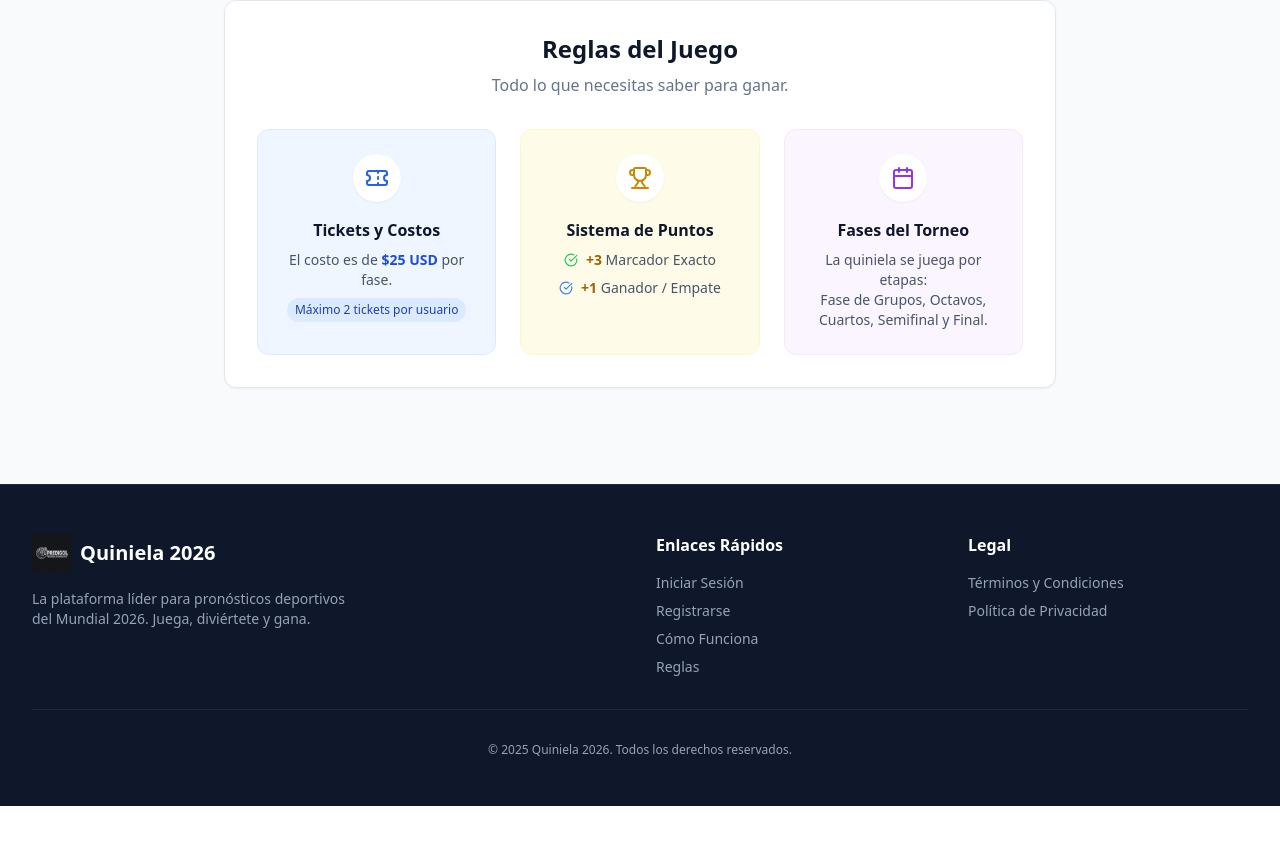
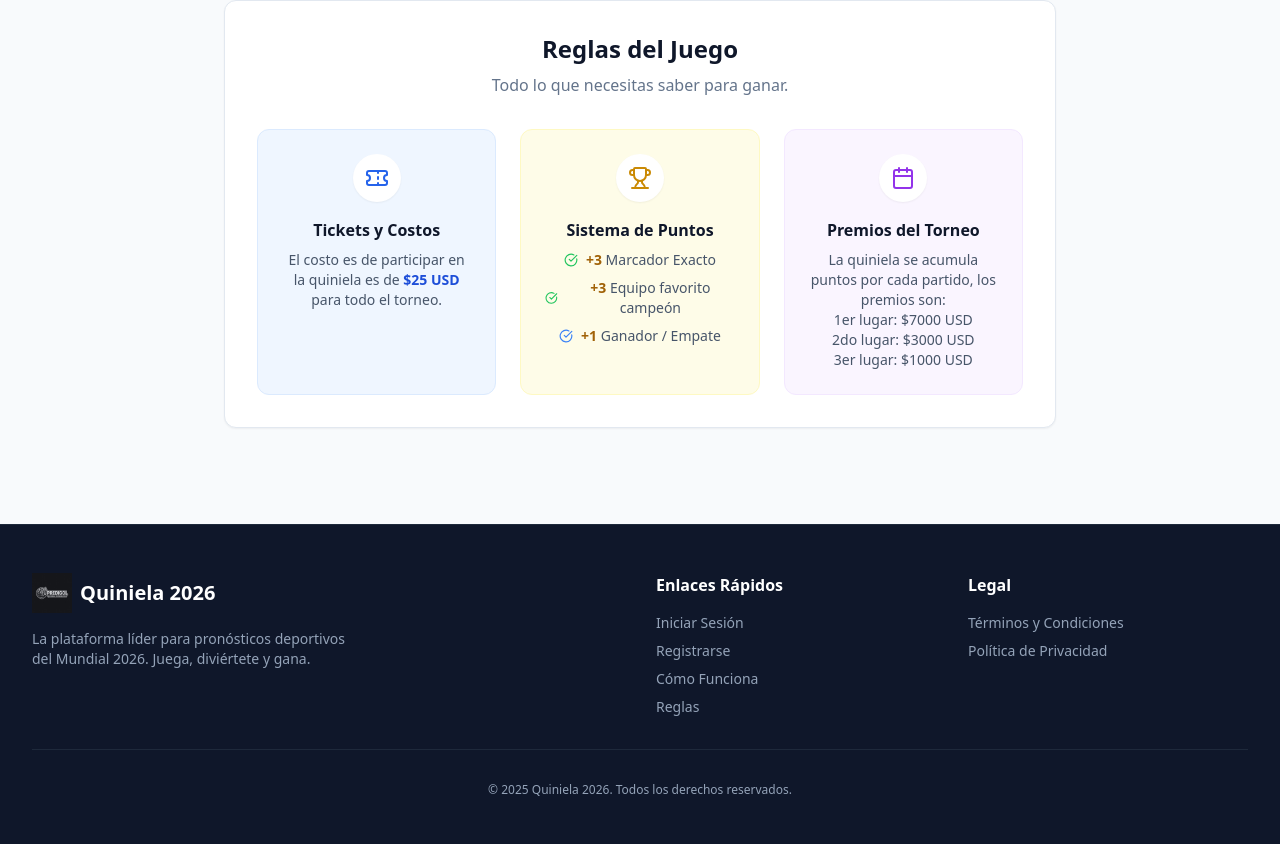
Before and after one commit to alberth217/quiniela-2026, a React (Vite) app: page / in a window 1280 px wide. Shown: the part 2467-3311 px from the top of the page. Before the commit the page ends 3273 px from the top, so only its background shows below. Built offline with nearby package versions, Linux system fonts and the light colour scheme; no server answers.

Commit message:
modificando reglas del torneo y premios

```diff
--- a/src/RulesSection.jsx
+++ b/src/RulesSection.jsx
@@ -17,9 +17,9 @@ function RulesSection() {
                     </div>
                     <h3 className="font-bold text-slate-900 mb-2">Tickets y Costos</h3>
                     <p className="text-sm text-slate-600">
-                        El costo es de <span className="font-bold text-blue-700">$25 USD</span> por fase.
+                        El costo es de participar en la quiniela es de  <span className="font-bold text-blue-700">$25 USD</span> para todo el torneo.
                         <br />
-                        <span className="text-xs mt-2 block bg-blue-100 text-blue-800 px-2 py-1 rounded-full w-fit mx-auto">Máximo 2 tickets por usuario</span>
+                        {/* <span className="text-xs mt-2 block bg-blue-100 text-blue-800 px-2 py-1 rounded-full w-fit mx-auto">Máximo 2 tickets por usuario</span>*/}
                     </p>
                 </div>
 
@@ -35,6 +35,10 @@ function RulesSection() {
                             <span><span className="font-bold text-yellow-700">+3</span> Marcador Exacto</span>
                         </li>
                         <li className="flex items-center gap-2 justify-center">
+                            <CheckCircle size={14} className="text-green-500" />
+                            <span><span className="font-bold text-yellow-700">+3</span> Equipo favorito campeón</span>
+                        </li>
+                        <li className="flex items-center gap-2 justify-center">
                             <CheckCircle size={14} className="text-blue-500" />
                             <span><span className="font-bold text-yellow-700">+1</span> Ganador / Empate</span>
                         </li>
@@ -46,11 +50,15 @@ function RulesSection() {
                     <div className="w-12 h-12 bg-white rounded-full flex items-center justify-center text-purple-600 shadow-sm mb-4">
                         <Calendar size={24} />
                     </div>
-                    <h3 className="font-bold text-slate-900 mb-2">Fases del Torneo</h3>
+                    <h3 className="font-bold text-slate-900 mb-2">Premios del Torneo</h3>
                     <p className="text-sm text-slate-600">
-                        La quiniela se juega por etapas:
+                        La quiniela se acumula puntos por cada partido, los premios son:
                         <br />
-                        <span className="font-medium">Fase de Grupos, Octavos, Cuartos, Semifinal y Final.</span>
+                        <span className="font-medium">1er lugar: $7000 USD</span>
+                        <br />
+                        <span className="font-medium">2do lugar: $3000 USD</span>
+                        <br />
+                        <span className="font-medium">3er lugar: $1000 USD</span>
                     </p>
                 </div>
             </div>
```
